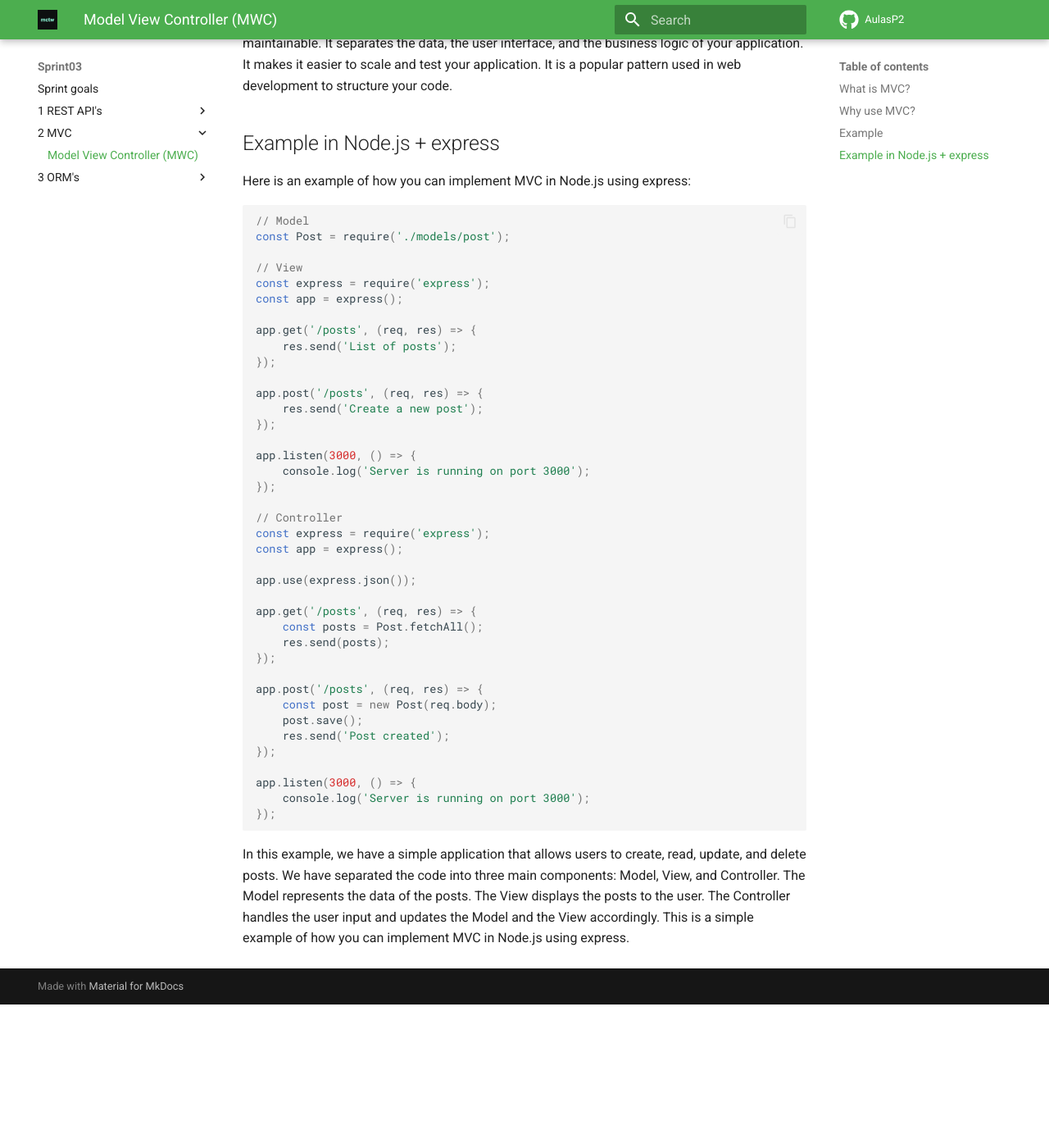
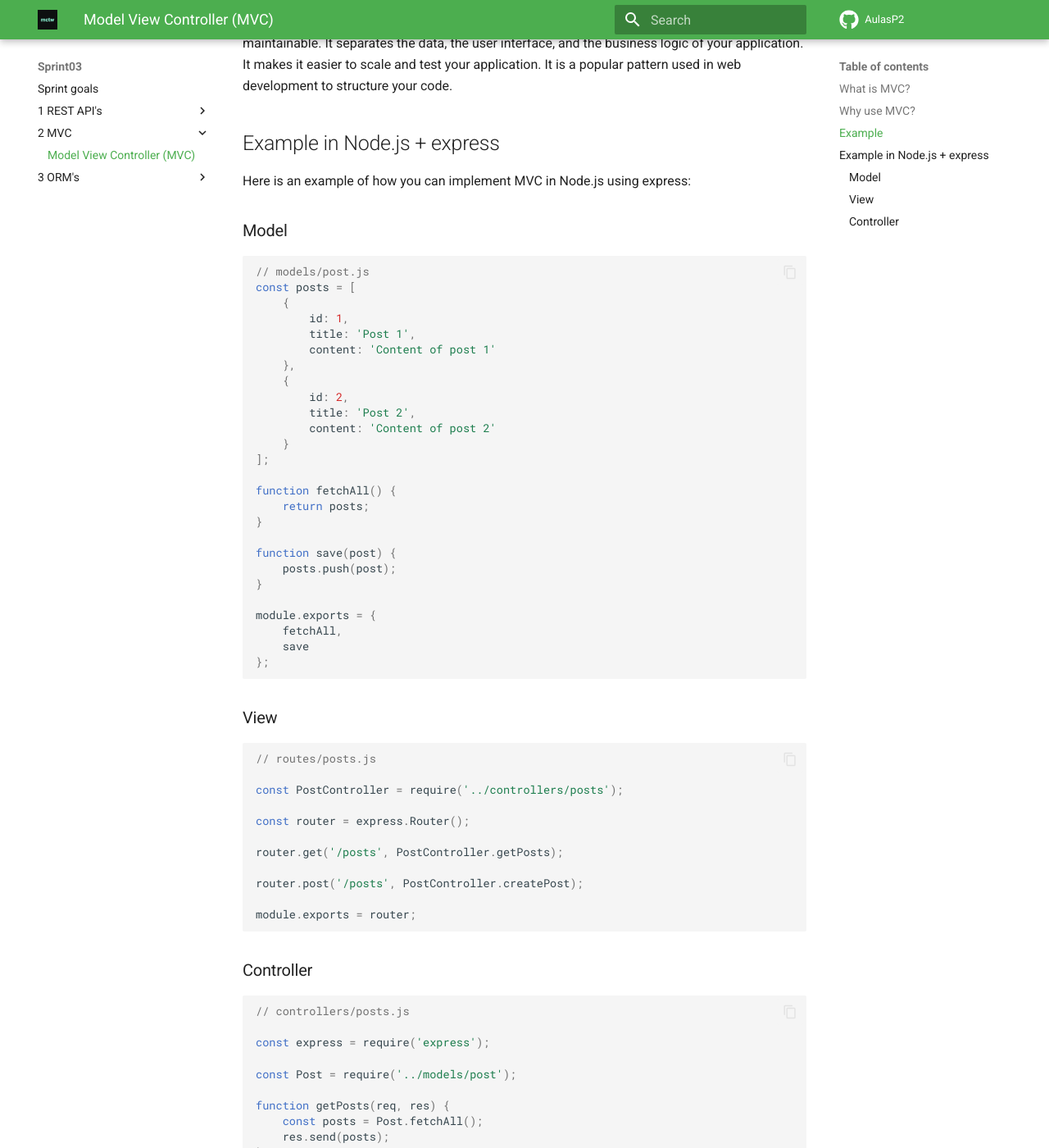
Before and after one commit to PW-2024/AulasP2, an MkDocs documentation site: the page built from docs/sprint03/2-MVC/index.md, in a window 1280 px wide and 1400 px high, scrolled down 2260 px. Shown: the whole window at 82% size. Built offline with MkDocs 1.6.1 and Material for MkDocs 9.7.7, drawn with Linux system fonts in a browser that asks for light colours; comment, search, counter and statistics services are not loaded; before the commit the page ends 3485 px from its top, so only the background shows below that; some of the changed text lies outside the part shown.

Commit message:
docs: optimized titles

````diff
--- a/docs/sprint03/2-MVC/index.md
+++ b/docs/sprint03/2-MVC/index.md
@@ -1,4 +1,4 @@
-# Model View Controller (MWC)
+# Model View Controller (MVC)
 
 Structuring your code is important. It helps you to keep your code organized and maintainable.
 
@@ -43,7 +43,7 @@
 - **Controller**: The controller will handle the user input. It will have routes to create, read, update, and delete posts. It will update the model and the view accordingly.
 
 
-![MWC](./img/MWC.png)
+![MVC](./img/MVC.png)
 
 
 Here is how the MVC components will interact with each other:
@@ -65,46 +65,82 @@
 
 Here is an example of how you can implement MVC in Node.js using express:
 
+
+### Model
+
 ```javascript
-// Model
-const Post = require('./models/post');
 
-// View
+// models/post.js
+const posts = [
+    {
+        id: 1,
+        title: 'Post 1',
+        content: 'Content of post 1'
+    },
+    {
+        id: 2,
+        title: 'Post 2',
+        content: 'Content of post 2'
+    }
+];
+
+function fetchAll() {
+    return posts;
+}
+
+function save(post) {
+    posts.push(post);
+}
+
+module.exports = {
+    fetchAll,
+    save
+};
+
+```
+### View
+
+```javascript
+// routes/posts.js
+
+const PostController = require('../controllers/posts');
+
+const router = express.Router();
+
+router.get('/posts', PostController.getPosts);
+
+router.post('/posts', PostController.createPost);
+
+module.exports = router;
+
+```
+
+### Controller
+
+```javascript
+
+// controllers/posts.js
+
 const express = require('express');
-const app = express();
 
-app.get('/posts', (req, res) => {
-    res.send('List of posts');
-});
+const Post = require('../models/post');
 
-app.post('/posts', (req, res) => {
-    res.send('Create a new post');
-});
-
-app.listen(3000, () => {
-    console.log('Server is running on port 3000');
-});
-
-// Controller
-const express = require('express');
-const app = express();
-
-app.use(express.json());
-
-app.get('/posts', (req, res) => {
+function getPosts(req, res) {
     const posts = Post.fetchAll();
     res.send(posts);
-});
+}
 
-app.post('/posts', (req, res) => {
+function createPost(req, res) {
     const post = new Post(req.body);
     post.save();
     res.send('Post created');
-});
+}
 
-app.listen(3000, () => {
-    console.log('Server is running on port 3000');
-});
+
+module.exports = {
+    getPosts,
+    createPost
+};
+
 ```
-
-In this example, we have a simple application that allows users to create, read, update, and delete posts. We have separated the code into three main components: Model, View, and Controller. The Model represents the data of the posts. The View displays the posts to the user. The Controller handles the user input and updates the Model and the View accordingly. This is a simple example of how you can implement MVC in Node.js using express.
+In this example, we have separated the data, the user interface, and the business logic of the application. The model represents the data of the posts. The view displays the posts to the user. The controller handles the user input and updates the model and the view accordingly.
````
Also changed, not shown: other parts of docs/sprint03/2-MVC/index.md (+2 -2 lines), docs/sprint03/3-ORM's/ODM (document DB)/index.md (+21 -4 lines), docs/sprint03/3-ORM's/ORM (relational DB)/index.md (+10 -4 lines), docs/sprint03/3-ORM's/index.md (+1 -0 lines), docs/sprint03/2-MVC/img/MVC.png (renamed from docs/sprint03/2-MVC/img/MWC.png), docs/sprint03/3-ORM's/img/ORM.png (added).
